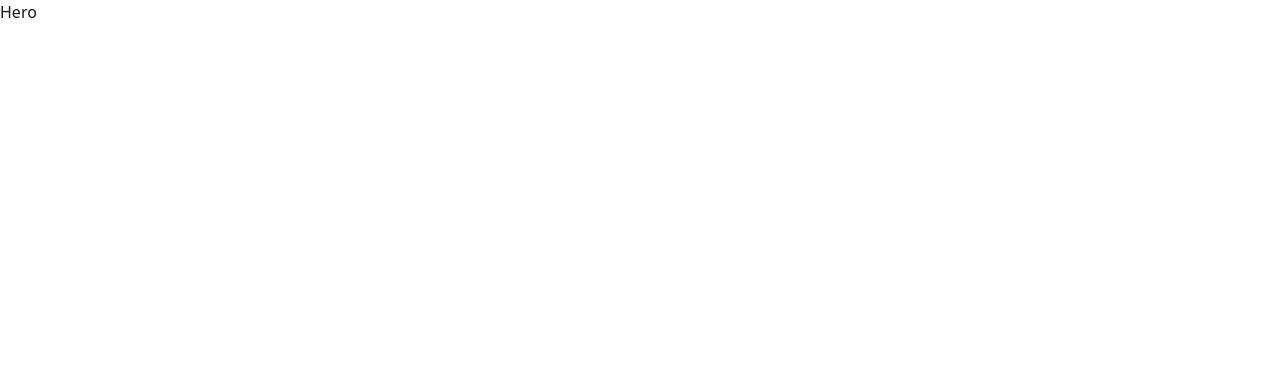
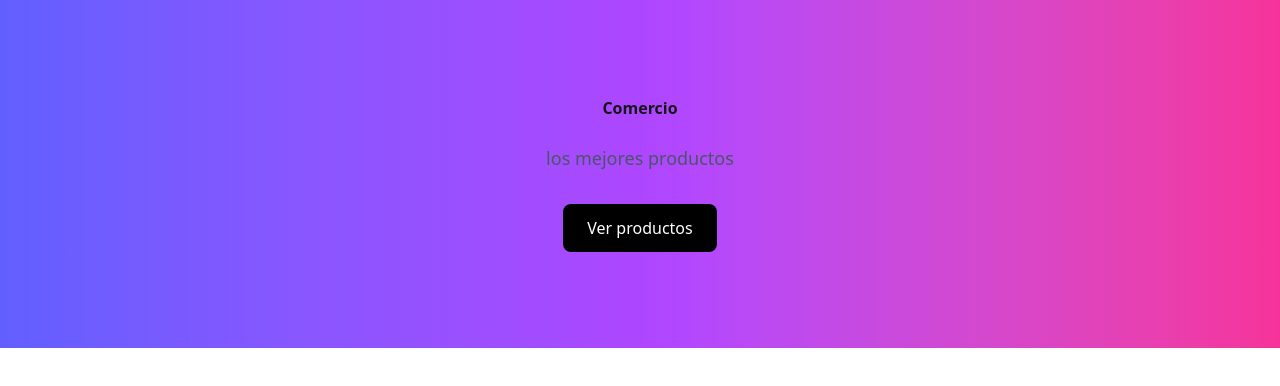
Before and after one commit to facuzavaleta89/react-project-test, a Next.js app: page / in a window 1280 px wide. Shown: the top 386 px of the page. Built offline with nearby package versions, Linux system fonts and the light colour scheme.

Commit message:
creado h1 p y button

```diff
--- a/src/components/Hero.jsx
+++ b/src/components/Hero.jsx
@@ -2,9 +2,23 @@ import React from 'react'
 
 const Hero = () => {
   return (
-    <div>
-      Hero
-    </div>
+    <section className='bg-gradient-to-r from-indigo-500 via-purple-500 to-pink-500 py-24'>
+        <div className='container mx-auto px-6 text-center'>
+
+            <h1 className='text-4x1 md:text-6x1 font-bold mb-6'>
+                Comercio
+            </h1>
+
+            <p className='text-gray-600 text-lg mb-8'>
+                los mejores productos
+            </p>
+
+            <button className='bg-black text-white px-6 py-3 rounded-lg hover:bg-gray-800 transition'>
+                Ver productos
+            </button>
+
+        </div>
+    </section>
   )
 }
 
```
